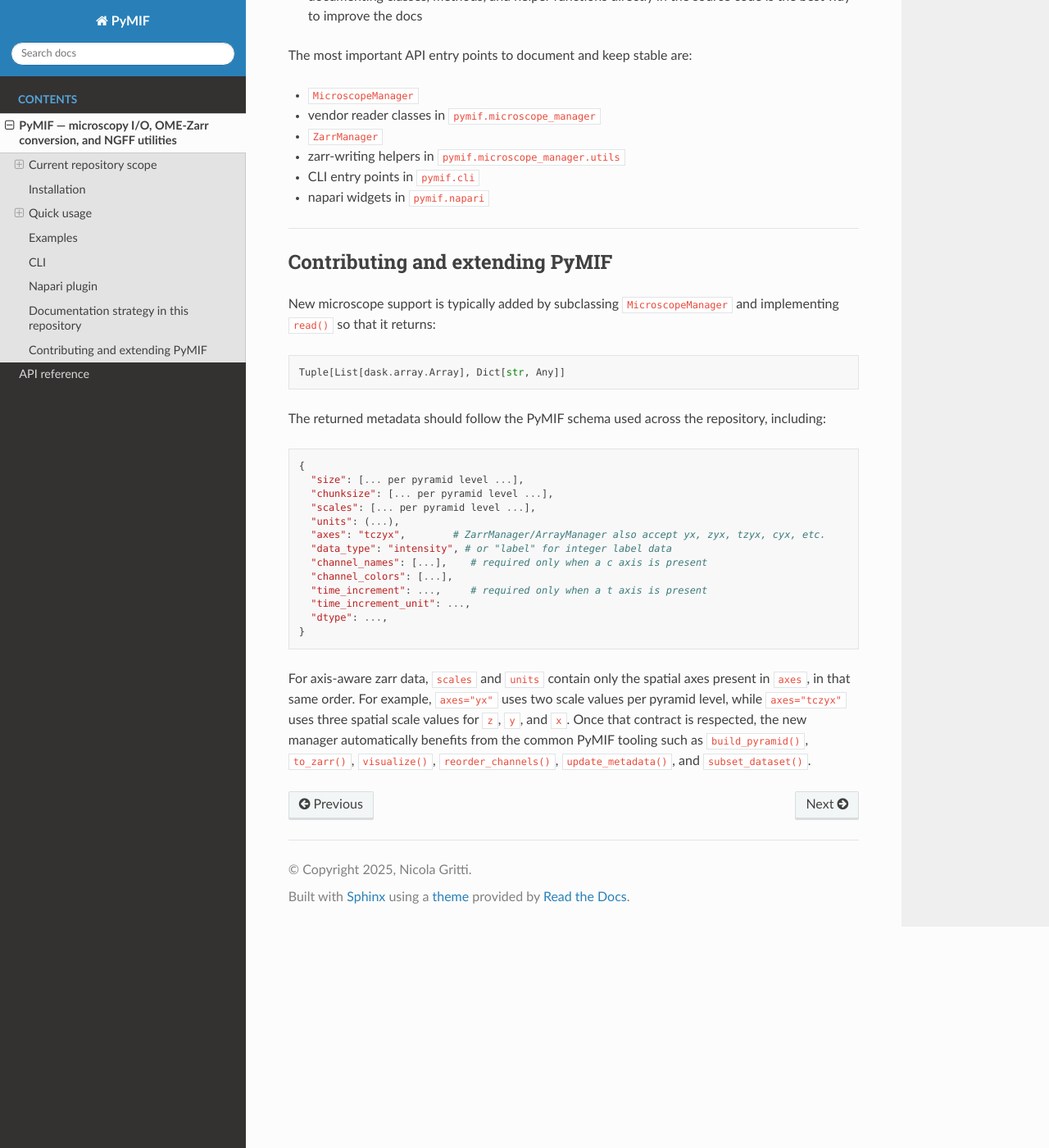
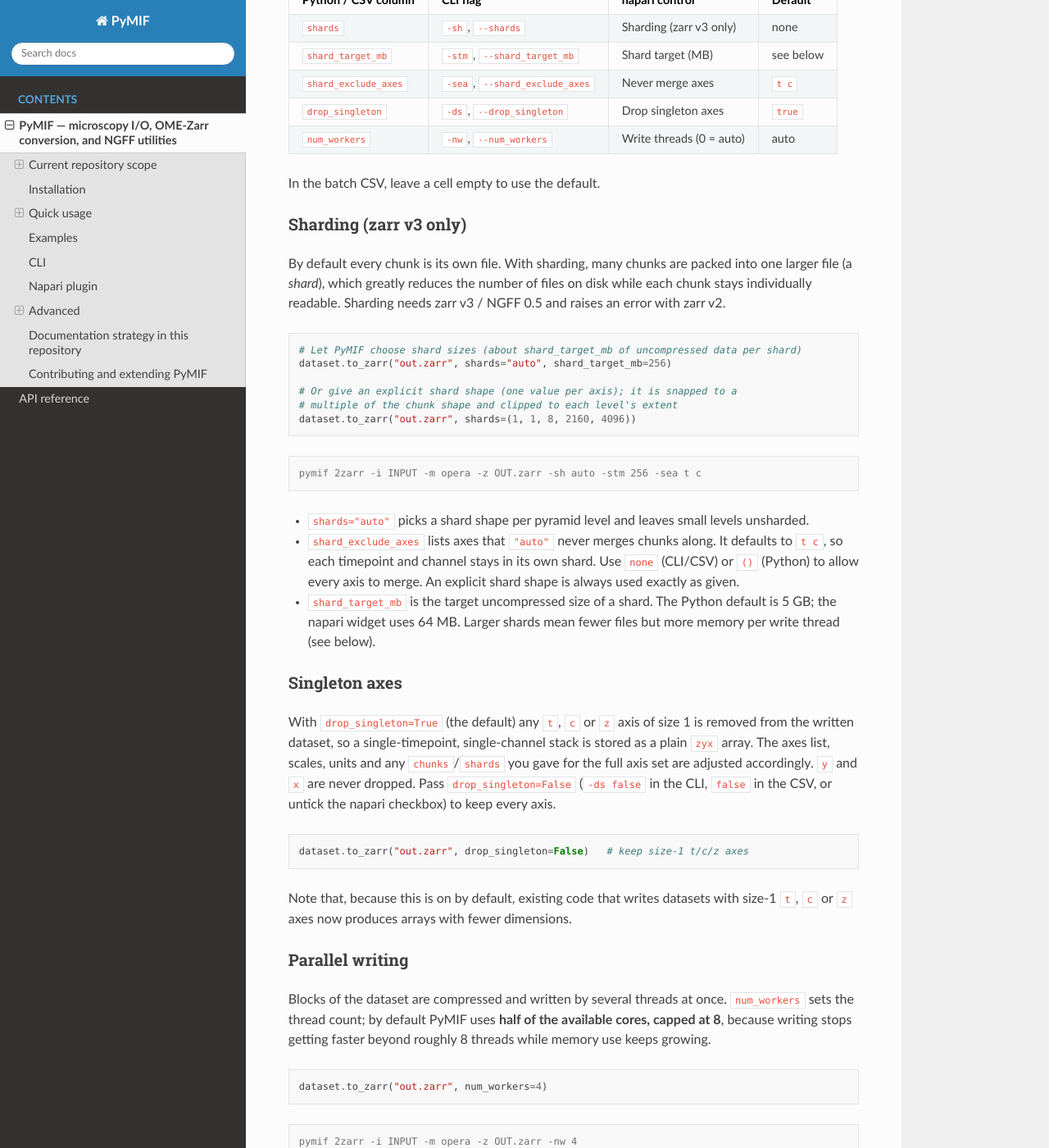
Before and after one commit to grinic/pymif, a Sphinx documentation site: the page built from doc/README.md, in a window 1280 px wide and 1400 px high, scrolled down 5869 px. Shown: the whole window at 82% size. Built offline with Sphinx 7.4.7 and the Read the Docs theme 3.1.0, drawn with Linux system fonts in a browser that asks for light colours; pages that are not in the unit, such as notebooks, are missing from menus; some of the changed text lies outside the part shown.

Commit message:
Document shards, singleton axes and parallel writing in README
Co-Authored-By: Claude Sonnet 5.5 <noreply@anthropic.com>

````diff
--- a/doc/README.md
+++ b/doc/README.md
@@ -233,6 +233,73 @@ The widget can load data, preview channels, define a 3D ROI, restrict z/time/cha
 
 ---
 
+## Advanced
+
+These options control how the OME-Zarr output is laid out and how fast it is written. They are available in the Python API (`to_zarr(...)` keyword arguments), the CLI (flags and batch CSV columns) and the napari converter (the *Additional parameters* panel).
+
+| Python / CSV column | CLI flag | napari control | Default |
+|---|---|---|---|
+| `shards` | `-sh`, `--shards` | Sharding (zarr v3 only) | none |
+| `shard_target_mb` | `-stm`, `--shard_target_mb` | Shard target (MB) | see below |
+| `shard_exclude_axes` | `-sea`, `--shard_exclude_axes` | Never merge axes | `t c` |
+| `drop_singleton` | `-ds`, `--drop_singleton` | Drop singleton axes | `true` |
+| `num_workers` | `-nw`, `--num_workers` | Write threads (0 = auto) | auto |
+
+In the batch CSV, leave a cell empty to use the default.
+
+### Sharding (zarr v3 only)
+
+By default every chunk is its own file. With sharding, many chunks are packed into one larger file (a *shard*), which greatly reduces the number of files on disk while each chunk stays individually readable. Sharding needs zarr v3 / NGFF 0.5 and raises an error with zarr v2.
+
+```python
+# Let PyMIF choose shard sizes (about shard_target_mb of uncompressed data per shard)
+dataset.to_zarr("out.zarr", shards="auto", shard_target_mb=256)
+
+# Or give an explicit shard shape (one value per axis); it is snapped to a
+# multiple of the chunk shape and clipped to each level's extent
+dataset.to_zarr("out.zarr", shards=(1, 1, 8, 2160, 4096))
+```
+
+```console
+pymif 2zarr -i INPUT -m opera -z OUT.zarr -sh auto -stm 256 -sea t c
+```
+
+- `shards="auto"` picks a shard shape per pyramid level and leaves small levels unsharded.
+- `shard_exclude_axes` lists axes that `"auto"` never merges chunks along. It defaults to `t c`, so each timepoint and channel stays in its own shard. Use `none` (CLI/CSV) or `()` (Python) to allow every axis to merge. An explicit shard shape is always used exactly as given.
+- `shard_target_mb` is the target uncompressed size of a shard. The Python default is 5 GB; the napari widget uses 64 MB. Larger shards mean fewer files but more memory per write thread (see below).
+
+### Singleton axes
+
+With `drop_singleton=True` (the default) any `t`, `c` or `z` axis of size 1 is removed from the written dataset, so a single-timepoint, single-channel stack is stored as a plain `zyx` array. The axes list, scales, units and any `chunks`/`shards` you gave for the full axis set are adjusted accordingly. `y` and `x` are never dropped. Pass `drop_singleton=False` (`-ds false` in the CLI, `false` in the CSV, or untick the napari checkbox) to keep every axis.
+
+```python
+dataset.to_zarr("out.zarr", drop_singleton=False)   # keep size-1 t/c/z axes
+```
+
+Note that, because this is on by default, existing code that writes datasets with size-1 `t`, `c` or `z` axes now produces arrays with fewer dimensions.
+
+### Parallel writing
+
+Blocks of the dataset are compressed and written by several threads at once. `num_workers` sets the thread count; by default PyMIF uses **half of the available cores, capped at 8**, because writing stops getting faster beyond roughly 8 threads while memory use keeps growing.
+
+```python
+dataset.to_zarr("out.zarr", num_workers=4)
+```
+
+```console
+pymif 2zarr -i INPUT -m opera -z OUT.zarr -nw 4
+```
+
+How it works:
+
+- **Sharded levels** are written one whole shard per task, so threads never touch the same file and no locking is needed. Each thread holds one shard in memory, so the thread count is automatically reduced to fit in about half of the free RAM, and a warning is shown if that limits parallelism. If it does, use smaller shards (a lower `shard_target_mb`).
+- **All pyramid levels are written in a single pass**, so the source data is read once instead of once per level. This matters most for slow sources such as files on a network drive.
+- With `compute=False`, `to_zarr` returns the unevaluated dask tasks instead of writing, and `num_workers` does not apply: you run them with your own scheduler.
+
+Writing speed is also bounded by how fast the source can be read and decoded, which `num_workers` does not change.
+
+---
+
 ## Documentation strategy in this repository
 
 PyMIF uses **Sphinx + MyST + AutoAPI**. In practice this means:
````
Also changed, not shown: README.md (+67 -0 lines).
